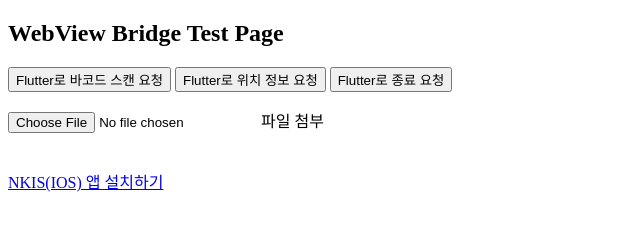
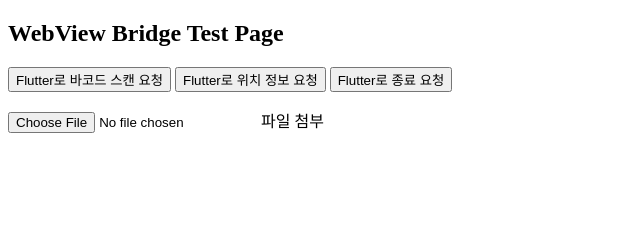
Before and after one commit to iapb1021/webview-test, a plain HTML site: page index.html in a window 1280 px wide. Shown: the whole page, without its empty margins (0-640 px from the left). Drawn offline with Linux system fonts and the light colour scheme.

Commit message:
Update index.html

```diff
--- a/index.html
+++ b/index.html
@@ -19,11 +19,7 @@
 
 <input type="file" name="file1">파일 첨부</input>
 <br/>
-<br/>
-<br/>
-<a href="itms-services://?action=download-manifest&url=https://iapb1021.github.io/webview-test/manifest.plist">
-  NKIS(IOS) 앱 설치하기
-</a>
+
 
 <script>
 function sendToFlutter(code) {
```
